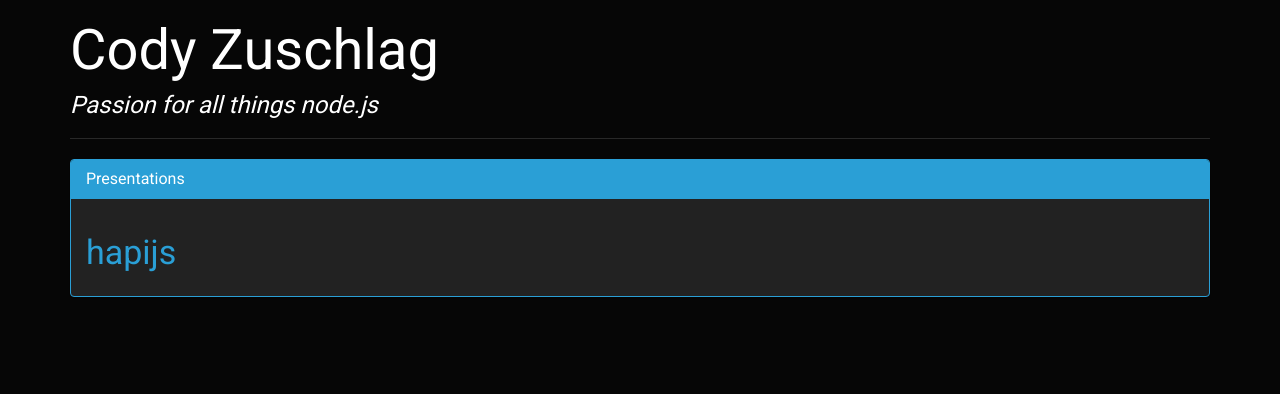
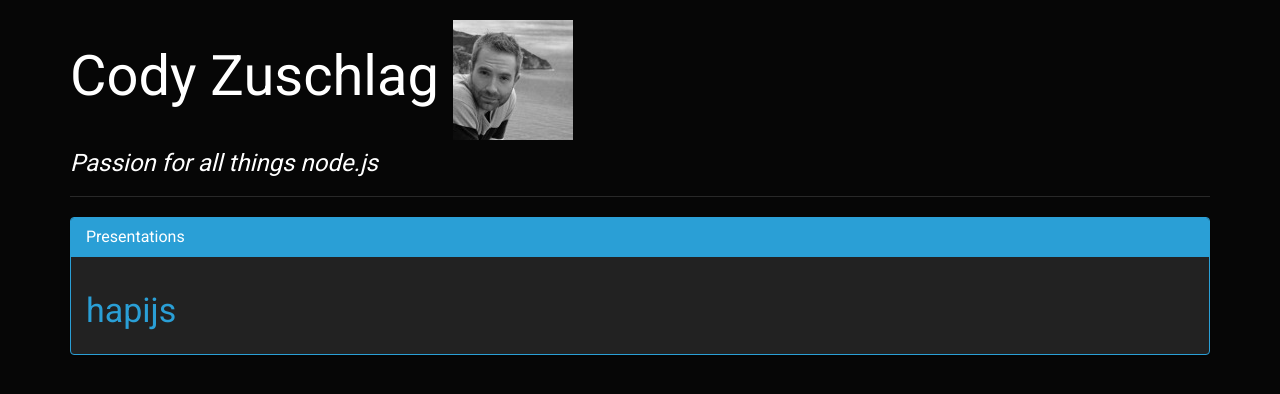
Before and after one commit to codyzu/codyzu.github.io, a Jekyll site: the page built from index.md, in a window 1280 px wide. Shown: the top 394 px of the page. Built offline with Jekyll 4.4.1, drawn with Linux system fonts in a browser that asks for light colours.

```diff
--- a/index.md
+++ b/index.md
@@ -2,7 +2,7 @@
 layout: default
 title: Welcome to the index
 ---
-# Cody Zuschlag
+# Cody Zuschlag ![cody](hapi/images/cody1_bw_100px.jpg)
 
 #### _Passion for all things node.js_
 
```
